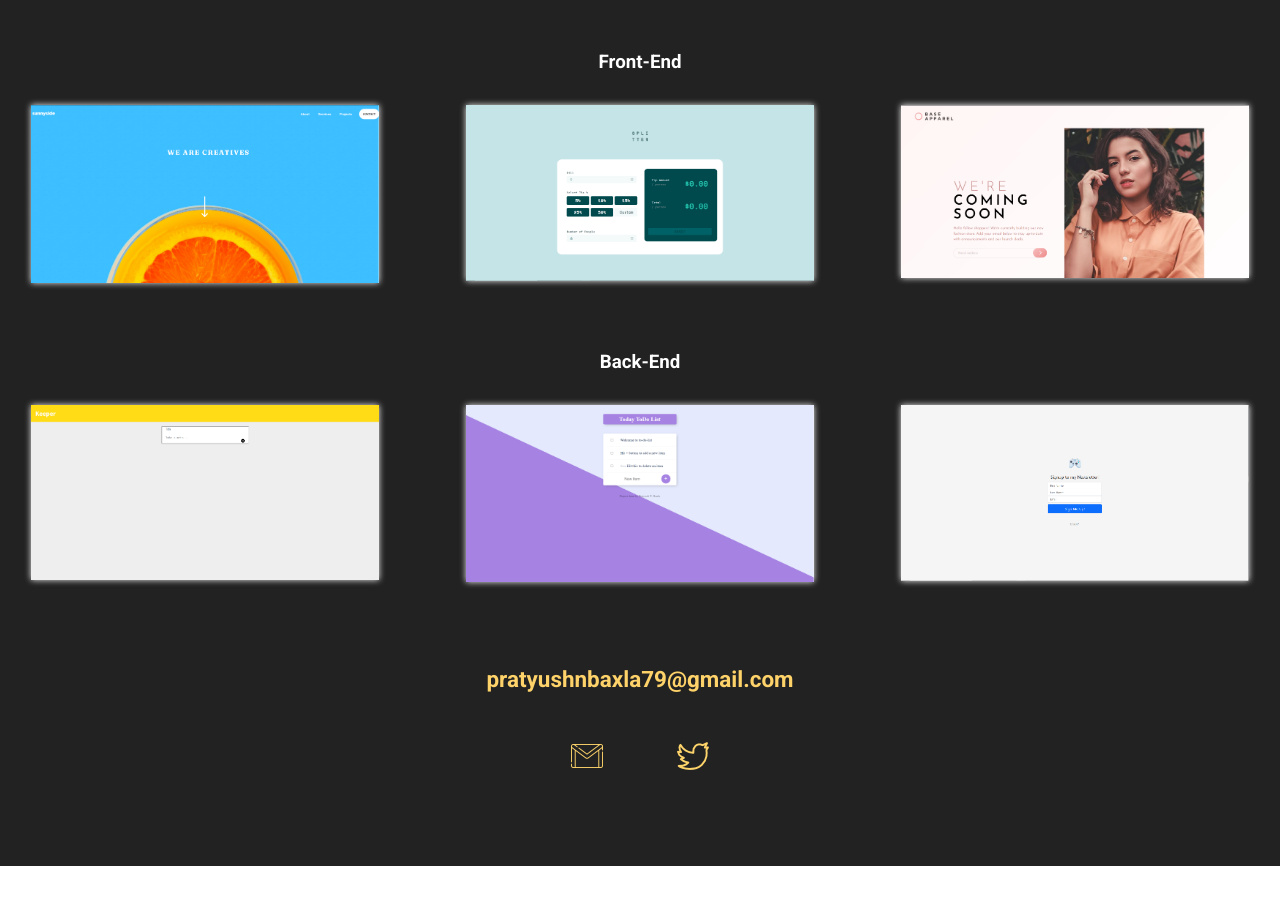
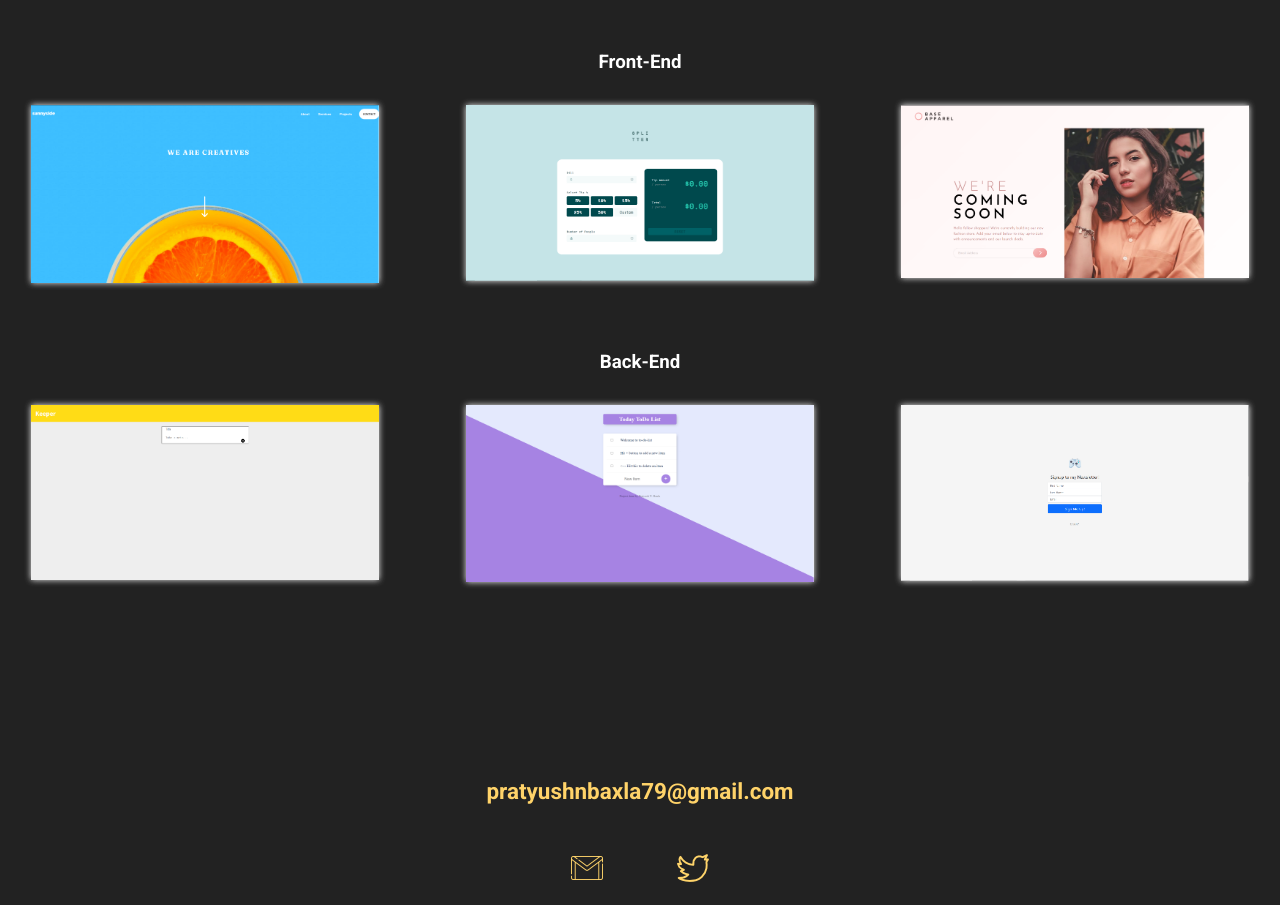
Before and after one commit to nigel-sys/portfolio, a plain HTML site: page index.html in a window 1280 px wide. Shown: the part 2338-3243 px from the top of the page. Before the commit the page ends 3204 px from the top, so only its background shows below. Drawn offline with Linux system fonts and the light colour scheme.

Commit message:
Change footer stylin

```diff
--- a/public/scss/app.scss
+++ b/public/scss/app.scss
@@ -219,11 +219,12 @@ body {
 footer {
   background-color: #222222;
   width: 100%;
-  height: 25%;
+  height: auto;
   color: #ffd369;
   font-size: 1.2rem;
+  padding-top: 7rem;
   a img {
-    margin: 3rem 1rem;
+    margin: 3rem 1rem 1rem;
     filter: invert(83%) sepia(28%) saturate(898%) hue-rotate(336deg)
       brightness(103%) contrast(109%);
   }
```
Also changed, not shown: public/css/app.css, 1 other file.
